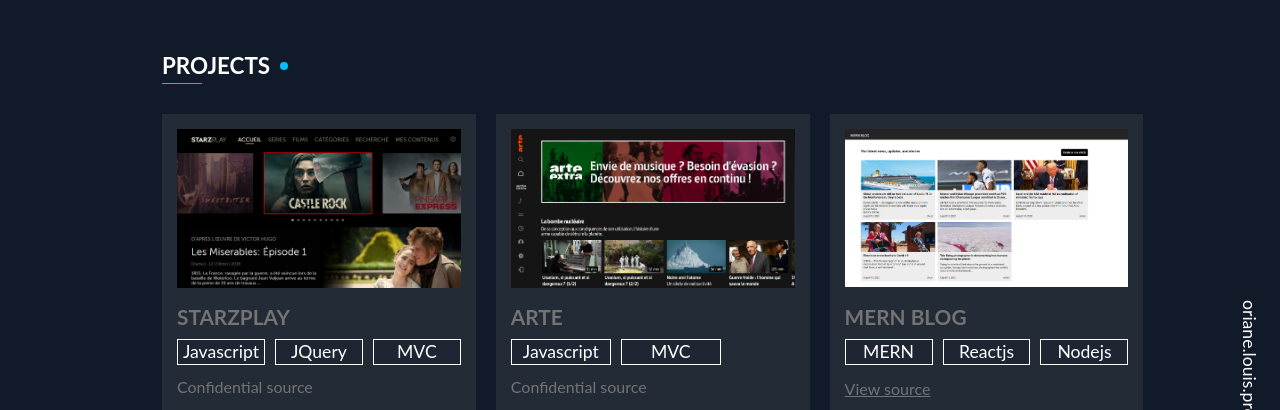
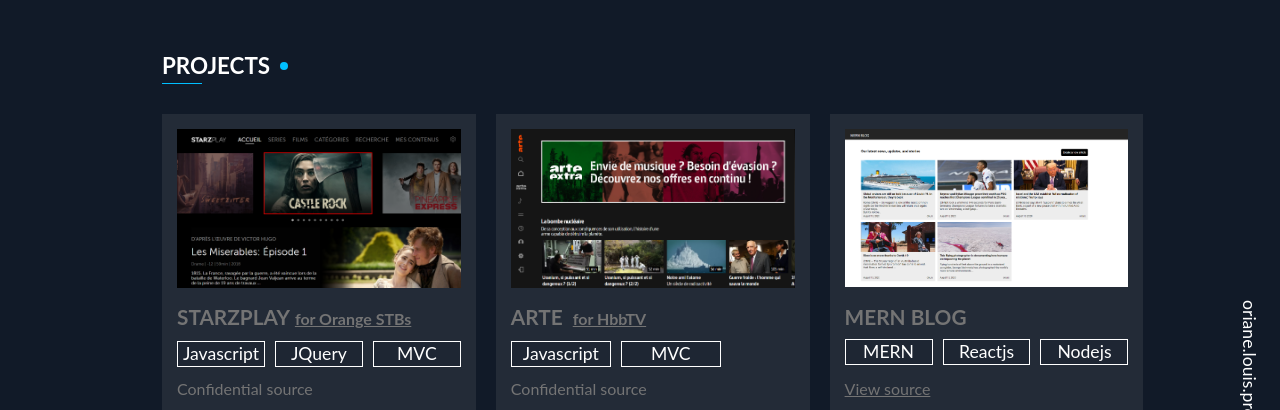
Before and after one commit to o-louis/portfolio, a Gatsby site: page /projects in a window 1280 px wide. Shown: the part 88-498 px from the top of the page. Built offline with nearby package versions, Linux system fonts and the light colour scheme; Gatsby itself is replaced by a stand-in of ours.

Commit message:
link to resume

```diff
--- a/src/components/navbar.js
+++ b/src/components/navbar.js
@@ -86,7 +86,7 @@
                 <li><Link to="/about">About</Link></li>
                 <li><Link to="/skills">Skills</Link></li>
                 <li><Link to="/projects">Projects</Link></li>
-                <li><a href="./Oriane_Louis_Resume.pdf" target="blank">Resume</a></li>
+                <li><a href="./static/Oriane_Louis_Resume.pdf" target="blank">Resume</a></li>
             </ul>
             <Social />
         </StyledNav>
--- a/src/pages/projects.js
+++ b/src/pages/projects.js
@@ -59,6 +59,9 @@
                 h4 {
                     margin-bottom: 10px;
                     font-size: 1.2rem;
+                    a {
+                        margin-left: 5px;
+                    }
                 }
                 .technologies {
                     display: flex;
@@ -151,7 +154,7 @@
                         <img src={starzplay} alt="starzplay" />
                     </div>
                     <div className="projects-infos">
-                        <h4>STARZPLAY</h4>
+                        <h4>STARZPLAY<a href="https://m.boutique.orange.fr/tv/starzplay" target="blank">for Orange STBs</a></h4>
                         <div className="technologies">
                             <div>Javascript</div>
                             <div>JQuery</div>
@@ -166,7 +169,7 @@
                         <img src={arte} alt="arte" />
                     </div>
                     <div className="projects-infos">
-                        <h4>ARTE</h4>
+                        <h4>ARTE  <a href="https://www.arte.tv/fr/" target="blank"> for HbbTV</a></h4>
                         <div className="technologies">
                             <div>Javascript</div>
                             <div>MVC</div>
```
